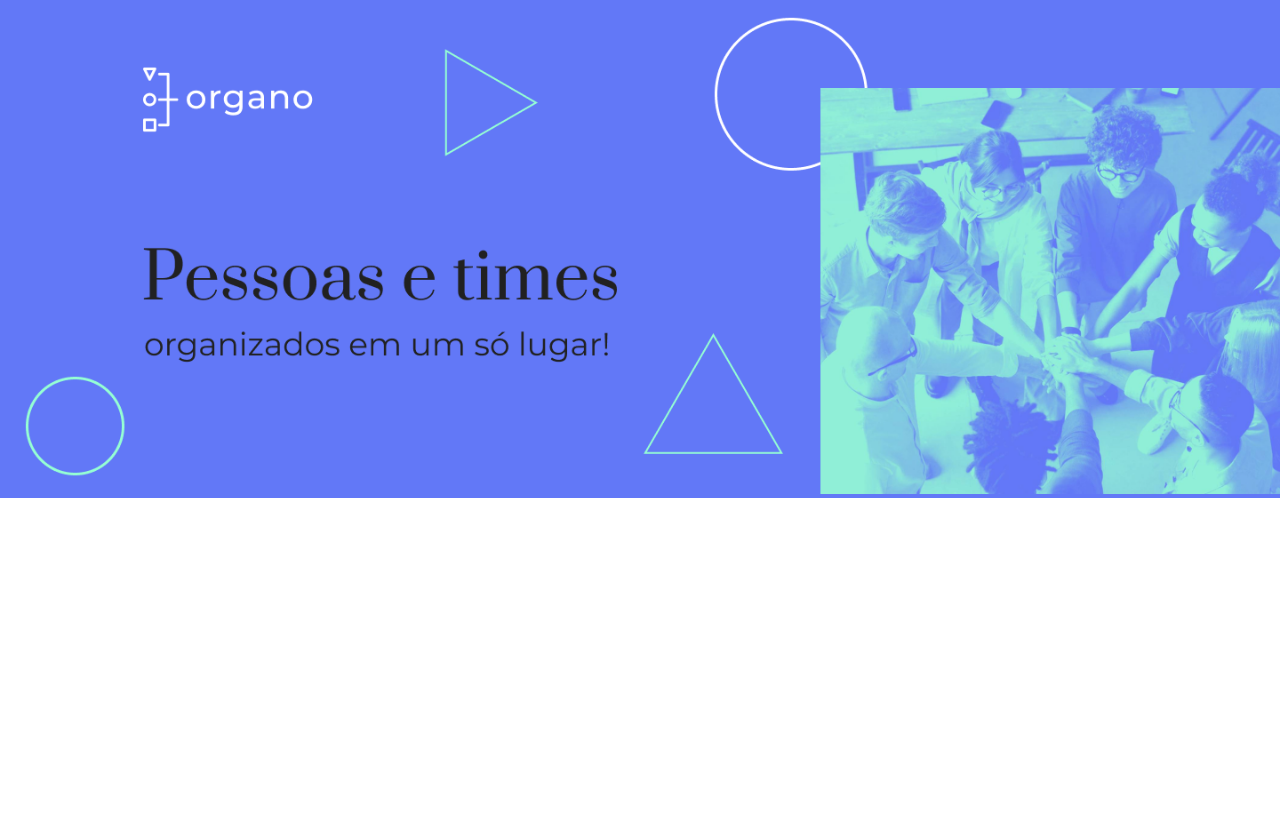
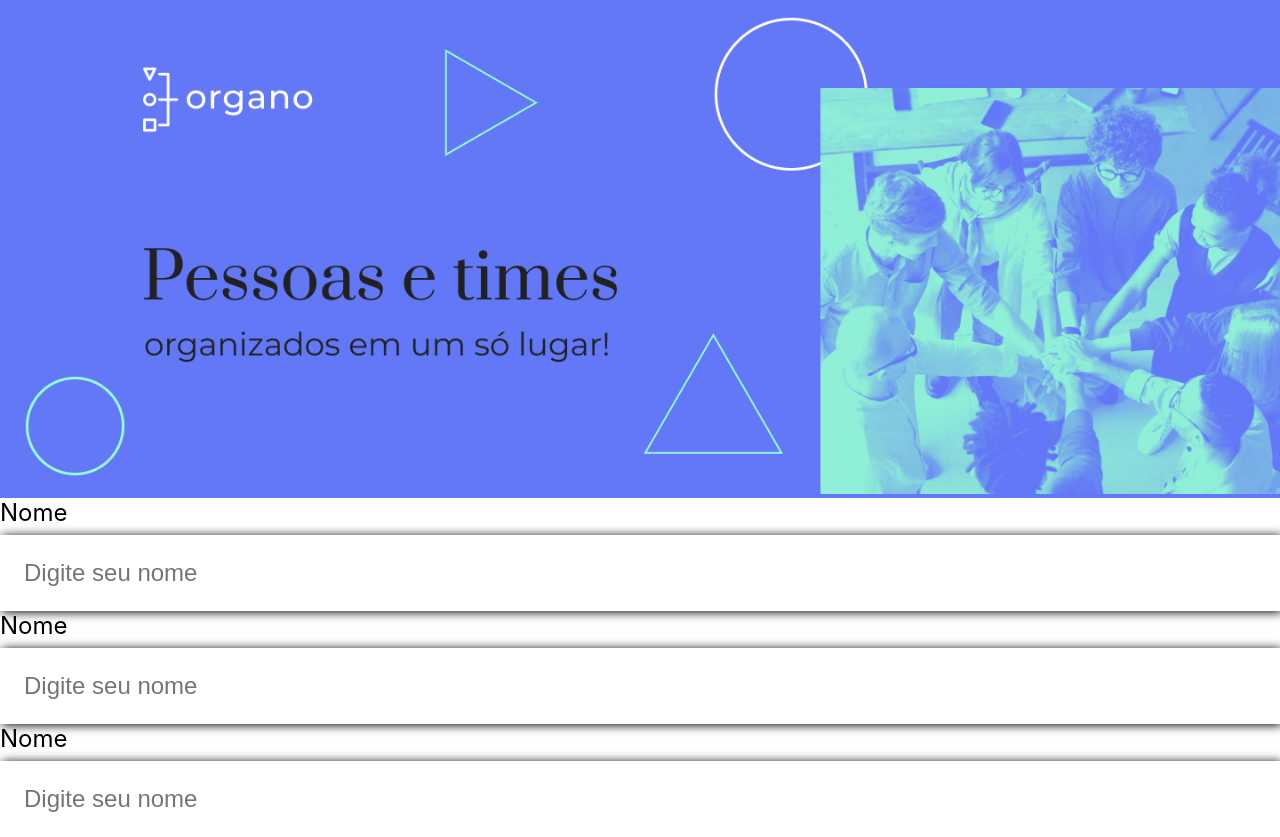
Before and after one commit to Italo-J-A-Fernandes/react-organo, a React (Create React App) app: page / in a window 1280 px wide. Before the commit the page ends 800 px from the top, so only its background shows below. Built offline with nearby package versions, Linux system fonts and the light colour scheme.

Commit message:
:hammer: Exibindo o componete de input texto de acordo com o layput do figma.

```diff
--- a/src/App.js
+++ b/src/App.js
@@ -1,9 +1,13 @@
 import Banner from "./components/Banner";
+import CampoTexto from "./components/CampoTexto";
 
 function App() {
   return (
     <div className="App">
       <Banner />
+      <CampoTexto label="Nome"/>
+      <CampoTexto label="Cargo"/>
+      <CampoTexto label="Imagem"/>
     </div>
   );
 }
```
